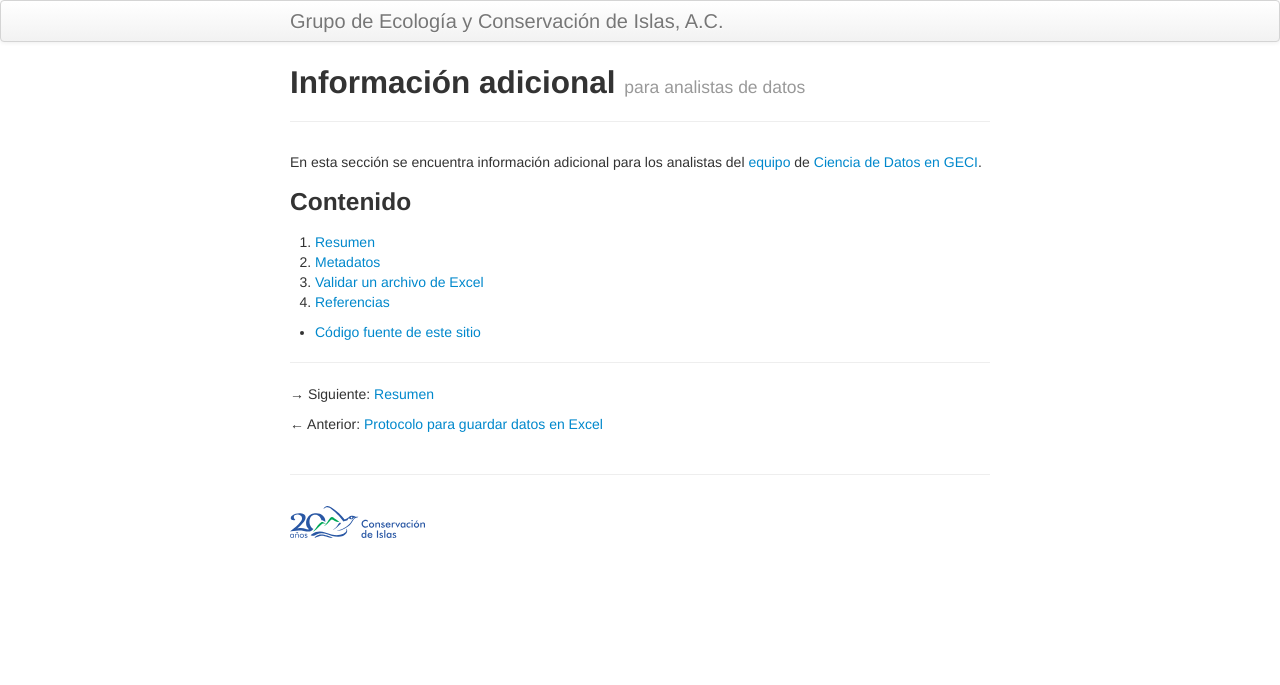
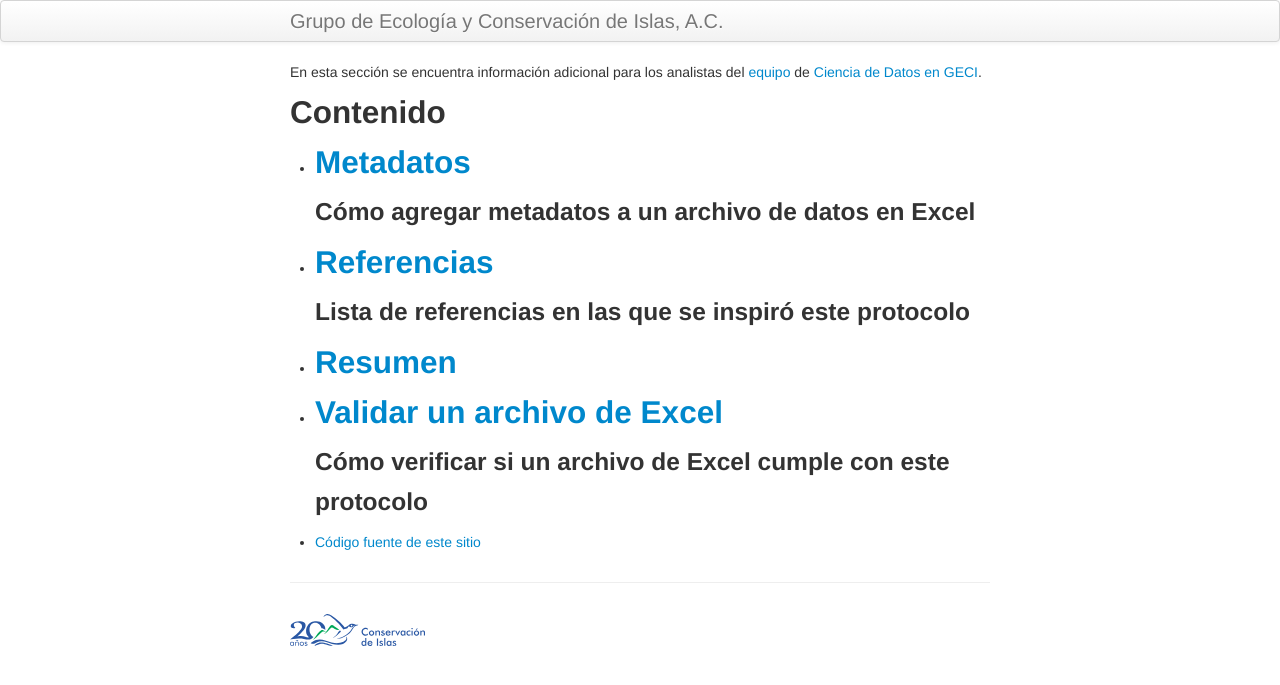
Before and after one commit to LizethMReyes/islasgeci.github.io, a Jekyll site: the page built from protocolo_avanzado/index.md, in a window 1280 px wide. Shown: the top 685 px of the page. Built offline with Jekyll 4.4.1, drawn with Linux system fonts in a browser that asks for light colours.

Commit message:
Crea colección para protocolo_avanzado

```diff
--- a/protocolo_avanzado/index.md
+++ b/protocolo_avanzado/index.md
@@ -1,22 +1,20 @@
 ---
-layout: page
+layout: default
 title: Información adicional
 tagline: para analistas de datos
 ---
 
 En esta sección se encuentra información adicional para los analistas del [equipo](https://github.com/orgs/IslasGECI/people) de [Ciencia de Datos en GECI](https://github.com/orgs/IslasGECI).
 
-### Contenido
+<h2>Contenido</h2>
 
-1. [Resumen](resumen.html)
-1. [Metadatos](metadatos.html)
-1. [Validar un archivo de Excel](validacion.html)
-1. [Referencias](referencias.html)
+<ul>
+  {% for page in site.protocolo_avanzado %}
+    <li>
+      <h2><a href="{{ page.url }}">{{ page.title }}</a></h2>
+      <h3>{{ page.description }}</h3>
+    </li>
+  {% endfor %}
+</ul>
 
 - [Código fuente de este sitio](https://github.com/IslasGECI/islasgeci.github.io)
-
----
-
-&rarr; Siguiente: [Resumen](resumen.html)
-
-&larr; Anterior: [Protocolo para guardar datos en Excel](../protocolo_basico/)
```
Also changed, not shown: _protocolo_avanzado/metadatos.md (renamed from protocolo_avanzado/metadatos.md), _protocolo_avanzado/referencias.md (renamed from protocolo_avanzado/referencias.md), _protocolo_avanzado/resumen.md (renamed from protocolo_avanzado/resumen.md), _protocolo_avanzado/validacion.md (renamed from protocolo_avanzado/validacion.md).
